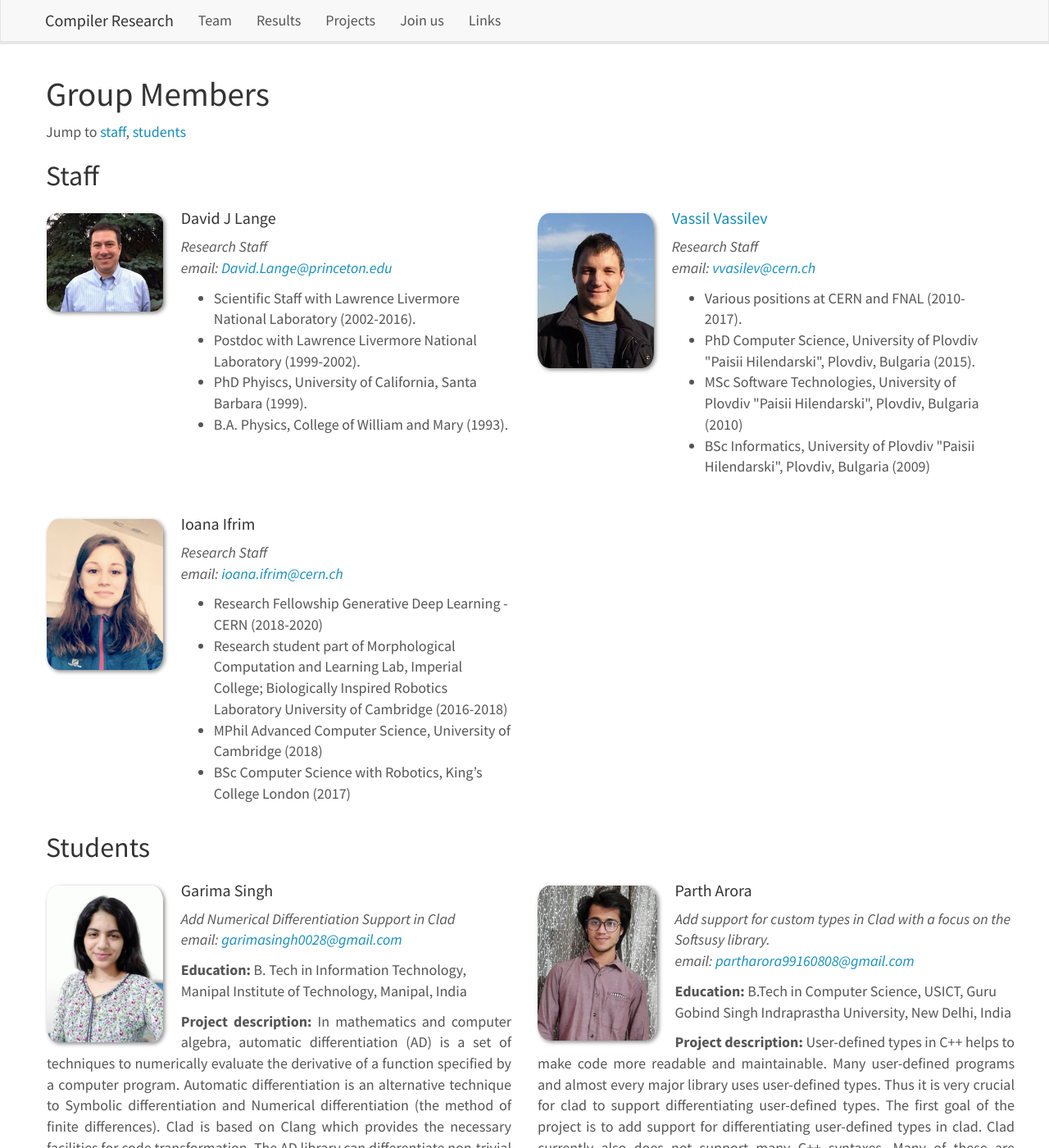
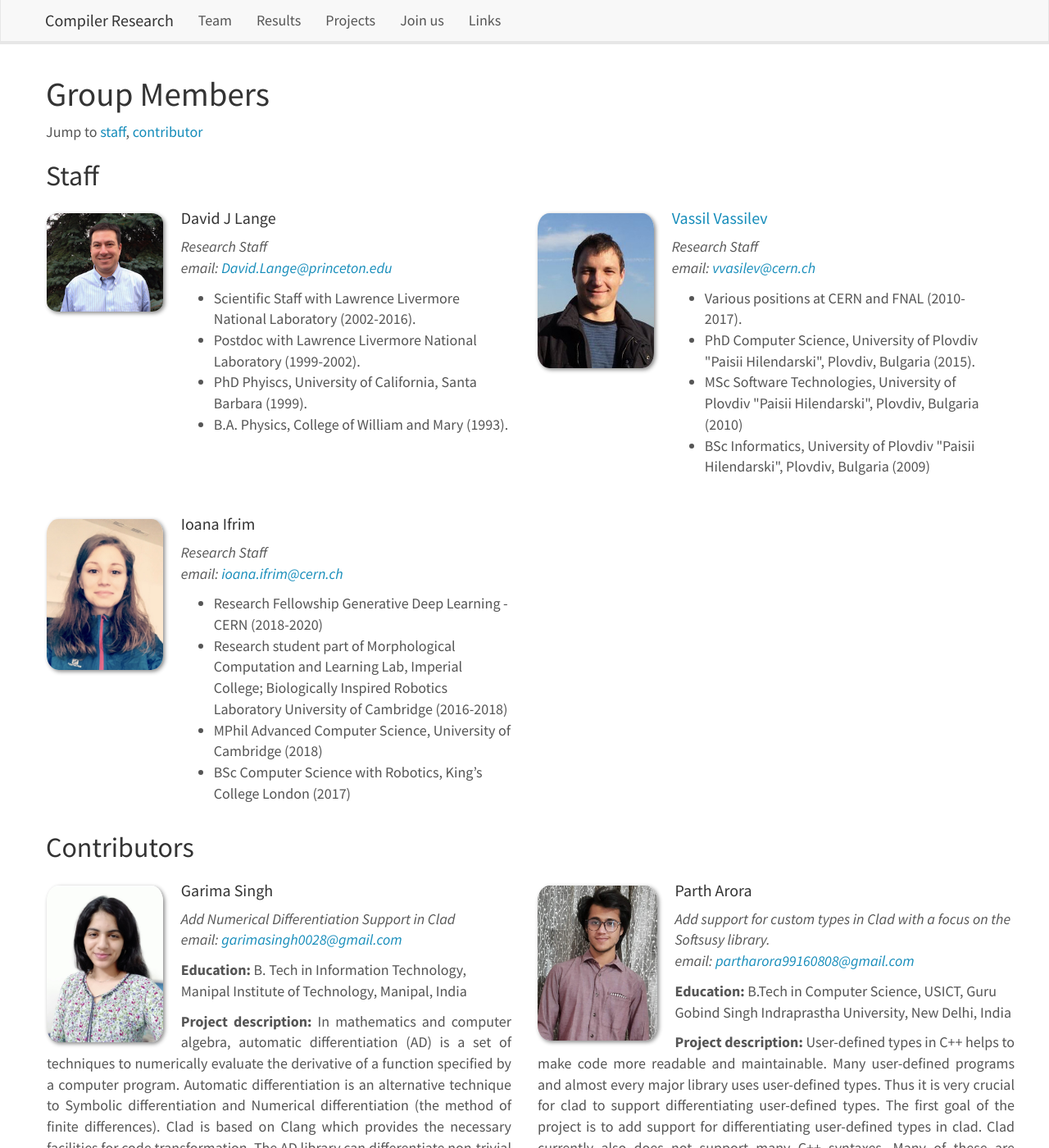
Before and after one commit to vgvassilev/clad, a Jekyll site: the page built from _pages/team.md, in a window 1280 px wide and 1400 px high. Shown: the whole window at 82% size. Built offline with Jekyll 4.4.1, drawn with Linux system fonts in a browser that asks for light colours; nearby versions of some CDN libraries; a style sheet for code colours, icons or effects is not loaded; some of the changed text lies outside the part shown.

Commit message:
Rename students to contributors

```diff
--- a/_pages/team.md
+++ b/_pages/team.md
@@ -8,7 +8,7 @@ permalink: /team/
 
 # Group Members
 
-Jump to [staff](#staff), [students](#students)
+Jump to [staff](#staff), [contributor](#contributors)
 
 ## Staff
 {% assign number_printed = 0 %}
@@ -72,9 +72,9 @@ Jump to [staff](#staff), [students](#students)
 </div>
 {% endif %}
 
-## Students
+## Contributors
 {% assign number_printed = 0 %}
-{% for member in site.data.students %}
+{% for member in site.data.contributors %}
 {% if member.current %}
 {% assign even_odd = number_printed | modulo: 2 %}
 
@@ -126,9 +126,9 @@ Jump to [staff](#staff), [students](#students)
 </div>
 {% endif %}
 
-### Former students
+### Alumni
 {% assign number_printed = 0 %}
-{% for member in site.data.students %}
+{% for member in site.data.contributors %}
 {% unless member.current %}
 
 {% assign even_odd = number_printed | modulo: 2 %}
```
Also changed, not shown: _data/contributors.yml (renamed from _data/students.yml).
